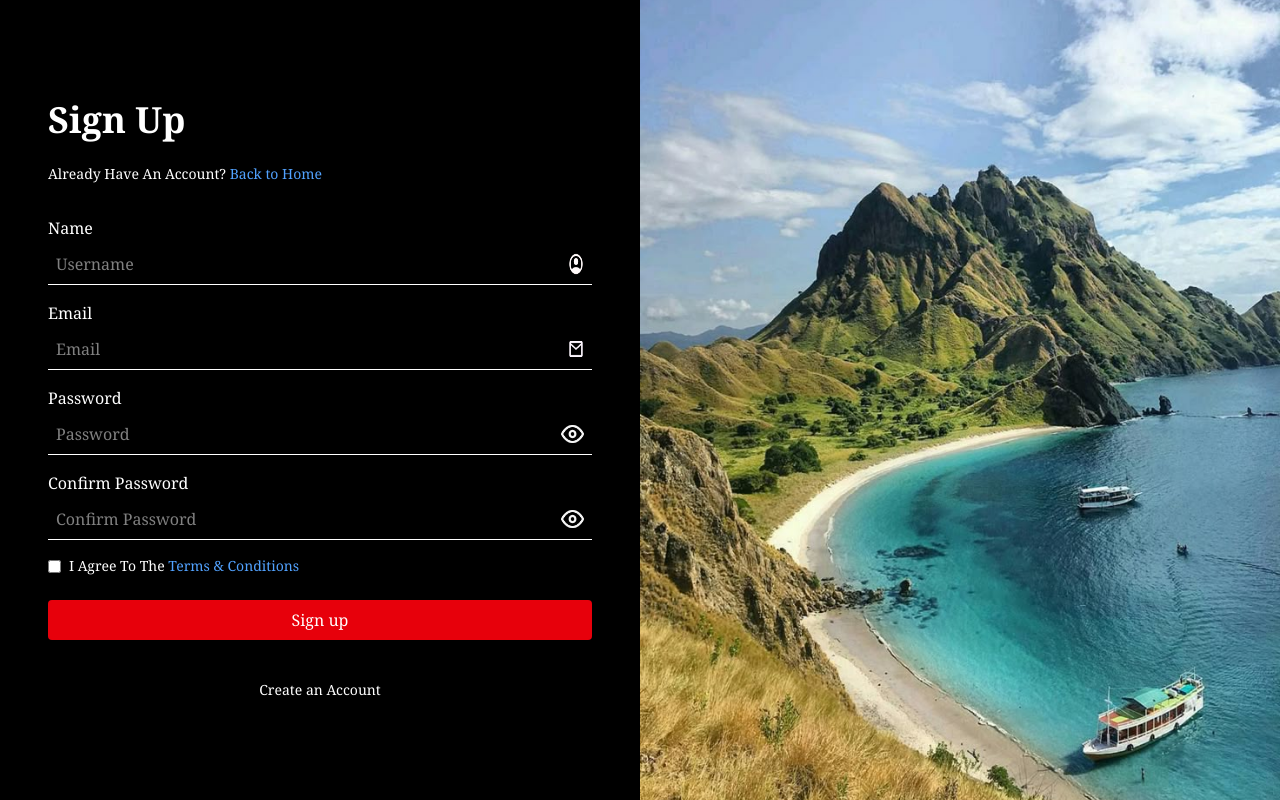
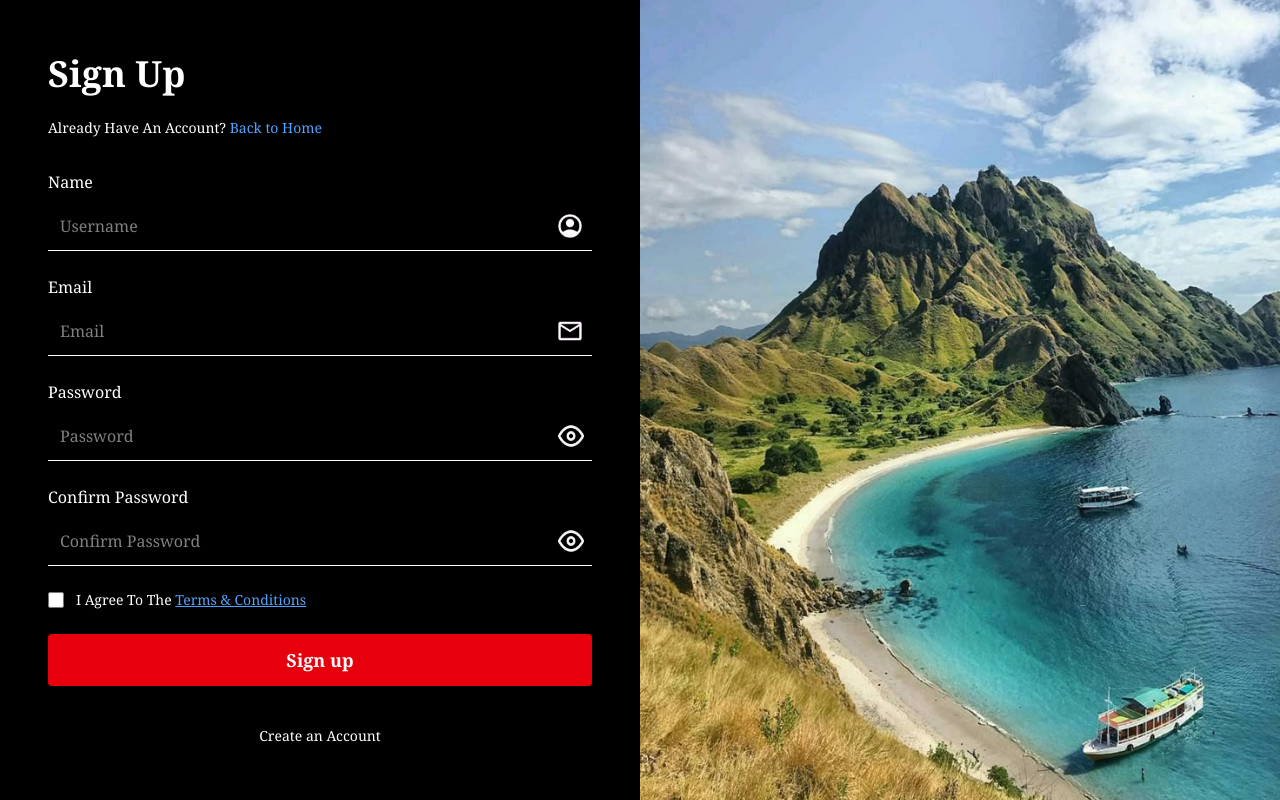
Before and after one commit to aAAiman/capstone, a React (Vite) app: page /signup in a window 1280 px wide. Built offline with nearby package versions, Linux system fonts and the light colour scheme; no server answers.

Commit message:
refactor: enhance SignUp form structure and styling

```diff
--- a/src/components/SignUp.jsx
+++ b/src/components/SignUp.jsx
@@ -31,7 +31,7 @@ export default function SignUp() {
       });
       navigate('/signin');
     } catch (error) {
-      if(error.response){
+      if (error.response) {
         setMsg(error.response.data.msg);
       }
     }
@@ -47,83 +47,88 @@ export default function SignUp() {
         </p>
         <p className="mb-4 text-red-500">{msg}</p>
 
+        {/* Bungkus input dan tombol dalam <form> */}
+        <form onSubmit={(e) => {
+          e.preventDefault();
+          Register(e);
+        }} className="space-y-6">
           {/* Username */}
-        <div className="mb-4">
-          <label className="block mb-1">Name</label>
+          <div>
+            <label className="block mb-2 text-base font-medium">Name</label>
             <div className="flex items-center border-b border-white">
               <input
                 type="text"
                 placeholder="Username"
-              className="bg-black w-full p-2 focus:outline-none text-white"
+                className="bg-black w-full p-3 focus:outline-none text-white text-base"
                 value={name}
                 onChange={(e) => setName(e.target.value)}
               />
-            <img src={userIcon} alt="User Icon" className="w-6 h-6 pr-2" />
+              <img src={userIcon} alt="User Icon" className="w-7 h-7 ml-3 mr-2" />
             </div>
           </div>
 
           {/* Email */}
-        <div className="mb-4">
-          <label className="block mb-1">Email</label>
+          <div>
+            <label className="block mb-2 text-base font-medium">Email</label>
             <div className="flex items-center border-b border-white">
               <input
                 type="email"
                 placeholder="Email"
-              className="bg-black w-full p-2 focus:outline-none text-white"
+                className="bg-black w-full p-3 focus:outline-none text-white text-base"
                 value={email}
                 onChange={(e) => setEmail(e.target.value)}
               />
-            <img src={emailIcon} alt="Email Icon" className="w-6 h-6 pr-2" />
+              <img src={emailIcon} alt="Email Icon" className="w-7 h-7 ml-3 mr-2" />
             </div>
           </div>
 
           {/* Password */}
-        <div className="mb-4">
-          <label className="block mb-1">Password</label>
+          <div>
+            <label className="block mb-2 text-base font-medium">Password</label>
             <div className="flex items-center border-b border-white">
               <input
                 type={showPassword ? 'text' : 'password'}
                 placeholder="Password"
-              className="bg-black w-full p-2 focus:outline-none text-white"
+                className="bg-black w-full p-3 focus:outline-none text-white text-base"
                 value={password}
                 onChange={(e) => setPassword(e.target.value)}
               />
               <button
                 type="button"
                 onClick={() => setShowPassword(!showPassword)}
-              className="focus:outline-none pr-2"
+                className="focus:outline-none ml-3 pr-2"
                 aria-label="Toggle Password Visibility"
               >
                 <img
                   src={showPassword ? eyeClosedIcon : eyeOpenIcon}
                   alt="Toggle Password"
-                className="w-6 h-6"
+                  className="w-7 h-7"
                 />
               </button>
             </div>
           </div>
 
           {/* Confirm Password */}
-        <div className="mb-4">
-          <label className="block mb-1"> Confirm Password</label>
+          <div>
+            <label className="block mb-2 text-base font-medium">Confirm Password</label>
             <div className="flex items-center border-b border-white">
               <input
                 type={showConfPassword ? 'text' : 'password'}
                 placeholder="Confirm Password"
-              className="bg-black w-full p-2 focus:outline-none text-white"
+                className="bg-black w-full p-3 focus:outline-none text-white text-base"
                 value={confpassword}
                 onChange={(e) => setConfPassword(e.target.value)}
               />
               <button
                 type="button"
-              onClick={() => setShowConfPassword(!showConfPassword )}
-              className="focus:outline-none pr-2"
+                onClick={() => setShowConfPassword(!showConfPassword)}
+                className="focus:outline-none ml-3 pr-2"
                 aria-label="Toggle Password Visibility"
               >
                 <img
-                src={showConfPassword  ? eyeClosedIcon : eyeOpenIcon}
+                  src={showConfPassword ? eyeClosedIcon : eyeOpenIcon}
                   alt="Toggle Password"
-                className="w-6 h-6"
+                  className="w-7 h-7"
                 />
               </button>
             </div>
@@ -131,16 +136,21 @@ export default function SignUp() {
 
           {/* Terms */}
           <div className="flex items-center mb-6 text-sm">
-          <input type="checkbox" className="mr-2" />
+            <input type="checkbox" className="mr-3 w-4 h-4" />
             <span>
-            I Agree To The <a href="#" className="text-blue-400">Terms & Conditions</a>
+              I Agree To The <a href="#" className="text-blue-400 underline">Terms & Conditions</a>
             </span>
           </div>
 
           {/* Sign up button */}
-        <button  onClick={Register} className="bg-red-600 text-white p-2 rounded w-full mb-4 hover:bg-red-700 transition">
+          <button
+            type="submit"
+            className="bg-red-600 text-white p-3 rounded w-full mb-4 hover:bg-red-700 transition text-lg font-semibold"
+          >
             Sign up
           </button>
+        </form>
+
 
         {/* Create an Account */}
         <p className="mt-6 text-center text-sm">Create an Account</p>
@@ -155,5 +165,6 @@ export default function SignUp() {
         />
       </div>
     </div>
+
   );
 }
```
Lines whose indentation alone changed are shown as unchanged.
